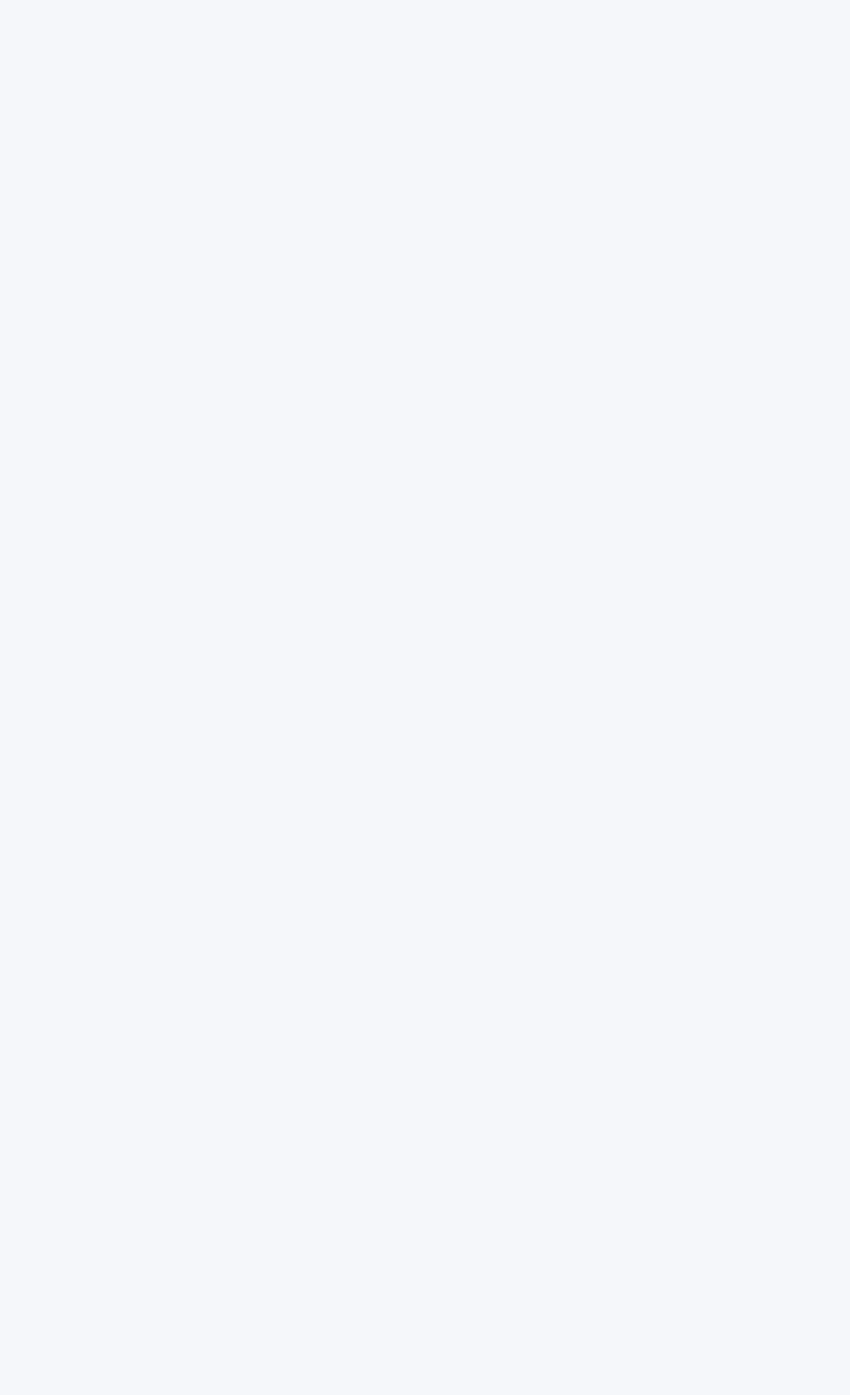
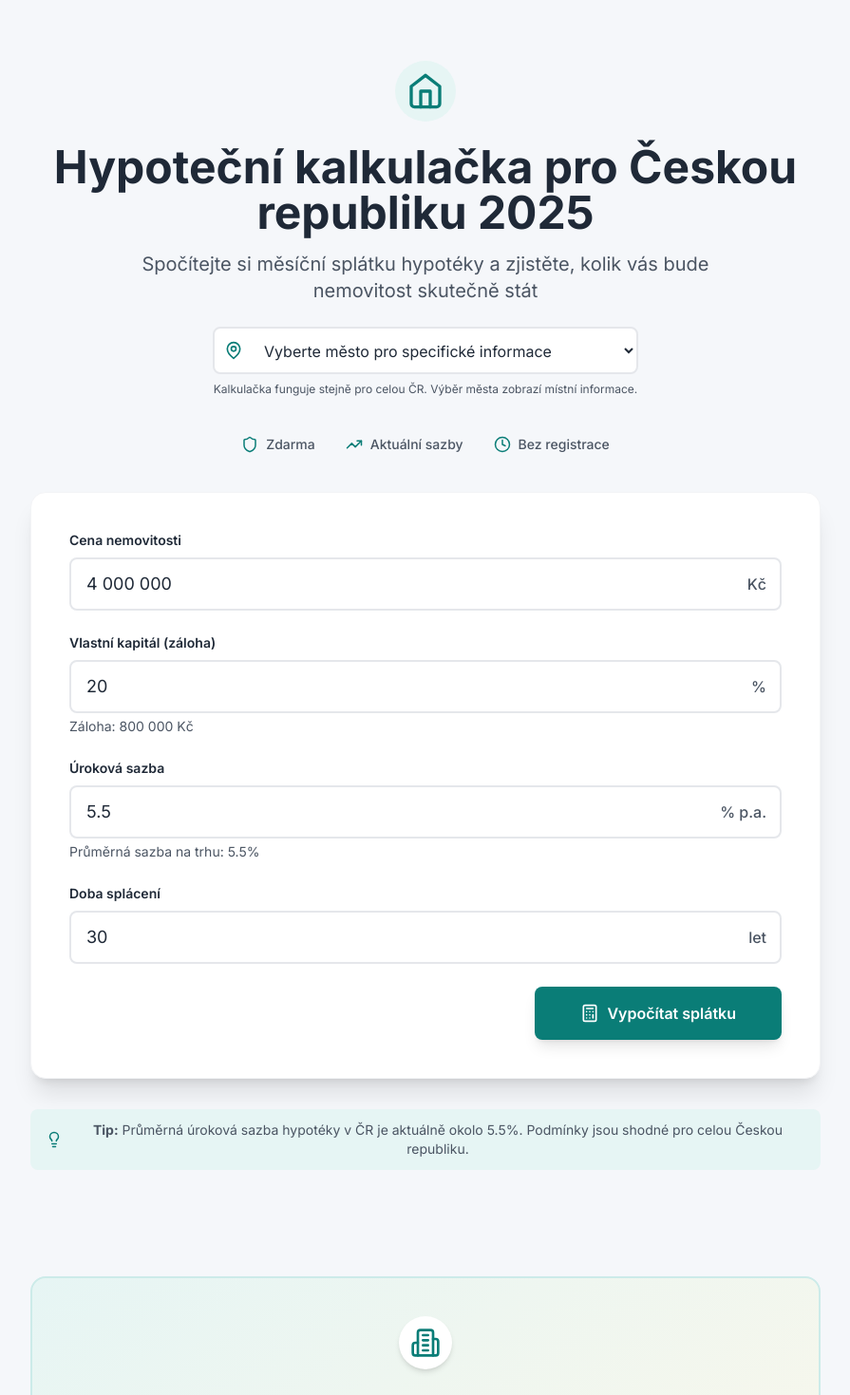
Before and after one commit to martingalmarino/MortgageCalc, a Next.js app: page / in a window 1280 px wide. Before the commit this address had no page. Shown: the top 1469 px of the page at 95% size, without its empty margins (192-1087 px from the left). Before the commit the page ends 800 px from the top, so only its background shows below. Built offline with nearby package versions, Linux system fonts and the light colour scheme.

Commit message:
Create independent homepage with city selector, keep city pages for SEO

```diff
--- a/components/CalculatorHero.tsx
+++ b/components/CalculatorHero.tsx
@@ -1,8 +1,9 @@
 import React, { useState } from 'react';
-import { Home, Shield, TrendingUp, Clock, Lightbulb } from 'lucide-react';
+import { Home, Shield, TrendingUp, Clock, Lightbulb, MapPin } from 'lucide-react';
 import CalculatorForm from './CalculatorForm';
 import ResultSummary from './ResultSummary';
 import { calculateMortgage, MortgageInputs, MortgageResults, getReferenceInterestRate } from '@/lib/mortgageCalc';
+import { citiesCZ } from '@/lib/citiesCZ';
 
 interface CalculatorHeroProps {
   cityName?: string;
@@ -11,6 +12,7 @@ interface CalculatorHeroProps {
 
 export default function CalculatorHero({ cityName, defaultRate }: CalculatorHeroProps) {
   const [results, setResults] = useState<MortgageResults | null>(null);
+  const [selectedCity, setSelectedCity] = useState<string>('');
   const referenceRate = defaultRate || getReferenceInterestRate();
 
   const handleCalculate = (inputs: MortgageInputs) => {
@@ -26,6 +28,13 @@ export default function CalculatorHero({ cityName, defaultRate }: CalculatorHero
     }, 100);
   };
 
+  const handleCityChange = (e: React.ChangeEvent<HTMLSelectElement>) => {
+    const citySlug = e.target.value;
+    if (citySlug) {
+      window.location.href = `/cz/hypotecni-kalkulacka/${citySlug}`;
+    }
+  };
+
   return (
     <section className="py-12 md:py-16">
       <div className="max-w-4xl mx-auto px-4 sm:px-6 lg:px-8">
@@ -36,12 +45,37 @@ export default function CalculatorHero({ cityName, defaultRate }: CalculatorHero
           </div>
 
           <h1 className="text-4xl md:text-5xl font-bold text-text-primary mb-4">
-            Hypoteční kalkulačka {cityName ? `– ${cityName}` : ''} 2025
+            Hypoteční kalkulačka {cityName ? `– ${cityName}` : 'pro Českou republiku'} 2025
           </h1>
 
           <p className="text-lg md:text-xl text-text-secondary max-w-2xl mx-auto">
             Spočítejte si měsíční splátku hypotéky a zjistěte, kolik vás bude nemovitost{cityName ? ` v ${cityName === 'Praha' ? 'Praze' : `městě ${cityName}`}` : ''} skutečně stát
           </p>
+
+          {/* City Selector (only on home page) */}
+          {!cityName && (
+            <div className="mt-6 max-w-md mx-auto">
+              <div className="relative">
+                <MapPin className="absolute left-3 top-1/2 -translate-y-1/2 text-primary" size={20} />
+                <select
+                  value={selectedCity}
+                  onChange={handleCityChange}
+                  aria-label="Výběr města"
+                  className="w-full pl-12 pr-4 py-3 border-2 border-gray-200 rounded-lg focus:outline-none focus:border-primary transition-colors text-base bg-white"
+                >
+                  <option value="">Vyberte město pro specifické informace</option>
+                  {citiesCZ.map((city) => (
+                    <option key={city.slug} value={city.slug}>
+                      {city.name}
+                    </option>
+                  ))}
+                </select>
+              </div>
+              <p className="mt-2 text-xs text-text-secondary">
+                Kalkulačka funguje stejně pro celou ČR. Výběr města zobrazí místní informace.
+              </p>
+            </div>
+          )}
         </div>
 
         {/* Trust Badges */}
@@ -75,7 +109,7 @@ export default function CalculatorHero({ cityName, defaultRate }: CalculatorHero
             <Lightbulb className="text-primary flex-shrink-0" size={18} />
             <p>
               <strong>Tip:</strong> Průměrná úroková sazba hypotéky v ČR je aktuálně okolo {referenceRate}%.
-              {cityName && ` Pro ${cityName} platí standardní podmínky českých bank.`}
+              {cityName ? ` Pro ${cityName} platí standardní podmínky českých bank.` : ' Podmínky jsou shodné pro celou Českou republiku.'}
             </p>
           </div>
         </div>
--- a/pages/index.tsx
+++ b/pages/index.tsx
@@ -1,20 +1,108 @@
 import { GetStaticProps } from 'next';
-import { useRouter } from 'next/router';
-import { useEffect } from 'react';
+import Head from 'next/head';
+import { citiesCZ } from '@/lib/citiesCZ';
+import { getReferenceInterestRate } from '@/lib/mortgageCalc';
+import CalculatorHero from '@/components/CalculatorHero';
+import CTACompareBanks from '@/components/CTACompareBanks';
+import CityPills from '@/components/CityPills';
+import FAQAccordion from '@/components/FAQAccordion';
 
-export default function Home() {
-  const router = useRouter();
+interface HomeProps {
+  referenceRate: number;
+}
 
-  useEffect(() => {
-    // Redirect to Prague as default city
-    router.replace('/cz/hypotecni-kalkulacka/praha');
-  }, [router]);
+export default function Home({ referenceRate }: HomeProps) {
+  const title = 'Hypoteční kalkulačka 2025 – Spočítejte měsíční splátku hypotéky';
+  const description = `Profesionální hypoteční kalkulačka pro Českou republiku. Spočítejte si měsíční splátku, celkové náklady a porovnejte nabídky bank. Aktuální sazby ${referenceRate}%. Zdarma a bez registrace.`;
 
-  return null;
+  return (
+    <>
+      <Head>
+        <title>{title}</title>
+        <meta name="description" content={description} />
+        <meta name="viewport" content="width=device-width, initial-scale=1" />
+
+        {/* Open Graph */}
+        <meta property="og:title" content={title} />
+        <meta property="og:description" content={description} />
+        <meta property="og:type" content="website" />
+        <meta property="og:locale" content="cs_CZ" />
+
+        {/* Twitter Card */}
+        <meta name="twitter:card" content="summary_large_image" />
+        <meta name="twitter:title" content={title} />
+        <meta name="twitter:description" content={description} />
+
+        {/* Additional SEO */}
+        <meta name="robots" content="index, follow" />
+        <link rel="canonical" href="https://hypotecni-kalkulacka.cz/" />
+
+        {/* Structured Data */}
+        <script
+          type="application/ld+json"
+          dangerouslySetInnerHTML={{
+            __html: JSON.stringify({
+              '@context': 'https://schema.org',
+              '@type': 'WebApplication',
+              name: 'Hypoteční kalkulačka ČR',
+              description: description,
+              url: 'https://hypotecni-kalkulacka.cz/',
+              applicationCategory: 'FinanceApplication',
+              operatingSystem: 'Any',
+              offers: {
+                '@type': 'Offer',
+                price: '0',
+                priceCurrency: 'CZK',
+              },
+            }),
+          }}
+        />
+      </Head>
+
+      <main className="min-h-screen">
+        {/* Calculator Hero Section */}
+        <CalculatorHero defaultRate={referenceRate} />
+
+        {/* CTA Compare Banks */}
+        <div className="max-w-4xl mx-auto px-4 sm:px-6 lg:px-8">
+          <CTACompareBanks />
+        </div>
+
+        {/* All Cities for SEO */}
+        <div className="max-w-4xl mx-auto px-4 sm:px-6 lg:px-8">
+          <CityPills cities={citiesCZ} />
+        </div>
+
+        {/* FAQ Section */}
+        <FAQAccordion />
+
+        {/* Footer */}
+        <footer className="bg-text-primary text-white py-12 mt-16">
+          <div className="max-w-4xl mx-auto px-4 sm:px-6 lg:px-8">
+            <div className="text-center">
+              <h3 className="text-2xl font-bold mb-4">Hypoteční kalkulačka ČR</h3>
+              <p className="text-gray-300 mb-6">
+                Profesionální nástroj pro výpočet hypotéky zdarma pro celou Českou republiku
+              </p>
+              <div className="flex flex-wrap justify-center gap-4 text-sm text-gray-400">
+                <span>© 2025 Hypoteční kalkulačka</span>
+                <span>•</span>
+                <span>Vytvořeno pro český trh</span>
+              </div>
+            </div>
+          </div>
+        </footer>
+      </main>
+    </>
+  );
 }
 
 export const getStaticProps: GetStaticProps = async () => {
+  const referenceRate = getReferenceInterestRate();
+
   return {
-    props: {},
+    props: {
+      referenceRate,
+    },
   };
 };
```
